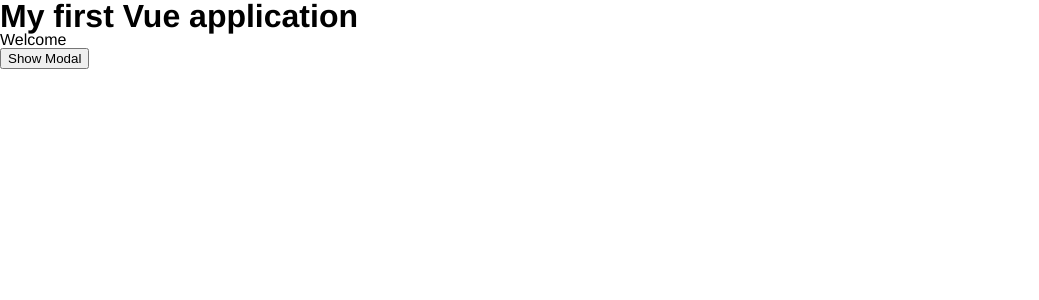
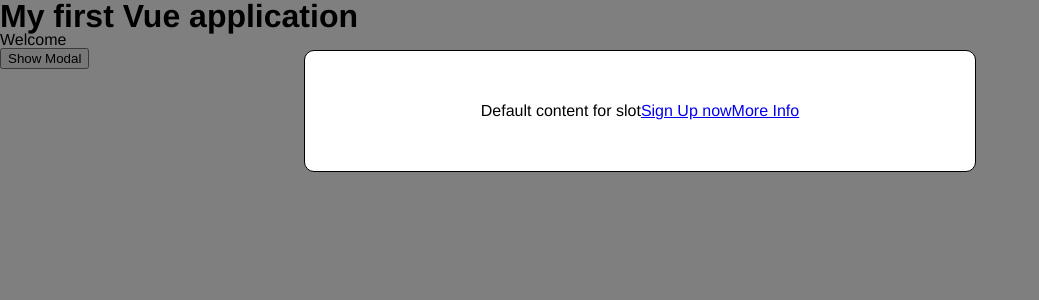
Before and after one commit to hoanglong040800/vue_firebase_app, a Vue app: page / in a window 1280 px wide. Shown: the top 300 px of the page, without its empty margins (0-1039 px from the left). Built offline with nearby package versions, Linux system fonts and the light colour scheme.

Commit message:
slot, name slot

```diff
--- a/src/App.vue
+++ b/src/App.vue
@@ -1,13 +1,24 @@
 <template>
   <h1>{{ title }}</h1>
 
-  <Modal
-    v-if="showModal"
-    :title="modalTitle"
-    :items="modalItems"
-    :theme="modalTheme"
-    @close-modal="toggleModal"
-  />
+  <Modal v-if="showModal" @close-modal="toggleModal">
+    <template v-slot:links>
+      <br>
+      <a href="#">Sign Up now</a>
+      <br />
+      <a href="#">More Info</a>
+    </template>
+
+    <!-- <div>
+      <h1>Sign up modal</h1>
+      <p>
+        Lorem, ipsum dolor sit amet consectetur adipisicing elit. Reiciendis
+        fugiat eos sunt itaque consectetur at sint possimus, alias natus tenetur
+        voluptatem quam nihil soluta, blanditiis earum ab dignissimos atque
+        quod.
+      </p>
+    </div> -->
+  </Modal>
 
   <p>Welcome</p>
 
@@ -27,7 +38,7 @@
       modalTitle: "Sign up for the Giveaway",
       modalItems: ["phone", "laptop", "monitor"],
       modalTheme: "dark",
-      showModal: false,
+      showModal: true,
     };
   },
 
--- a/src/components/Modal.vue
+++ b/src/components/Modal.vue
@@ -1,18 +1,18 @@
 <template>
-  <div @click="closeModal" class="backdrop fade-in fade-out">
+  <div @click.self="closeModal" class="backdrop fade-in fade-out">
     <div class="modal">
-      <h1 :class="{ darkTheme: theme === 'dark' }">
-        {{ title }}
-      </h1>
+      <!-- default slot -->
+      <slot>Default content for slot</slot>
 
-      <p v-for="(item, index) in items" :key="index">{{ item }}</p>
+      <!-- name slot -->
+      <slot name="links"></slot>
     </div>
   </div>
 </template>
 
 <script>
 export default {
-  props: ["title", "items", "theme"],
+  props: [],
 
   methods: {
     closeModal() {
@@ -34,8 +34,12 @@
 
 .modal {
   width: 650px;
+  height: 100px;
   margin: 50px auto;
   padding: 10px;
+  display: flex;
+  justify-content: center;
+  align-items: center;
   background-color: #fff;
   border: 1px solid #000;
   border-radius: 10px;
```
